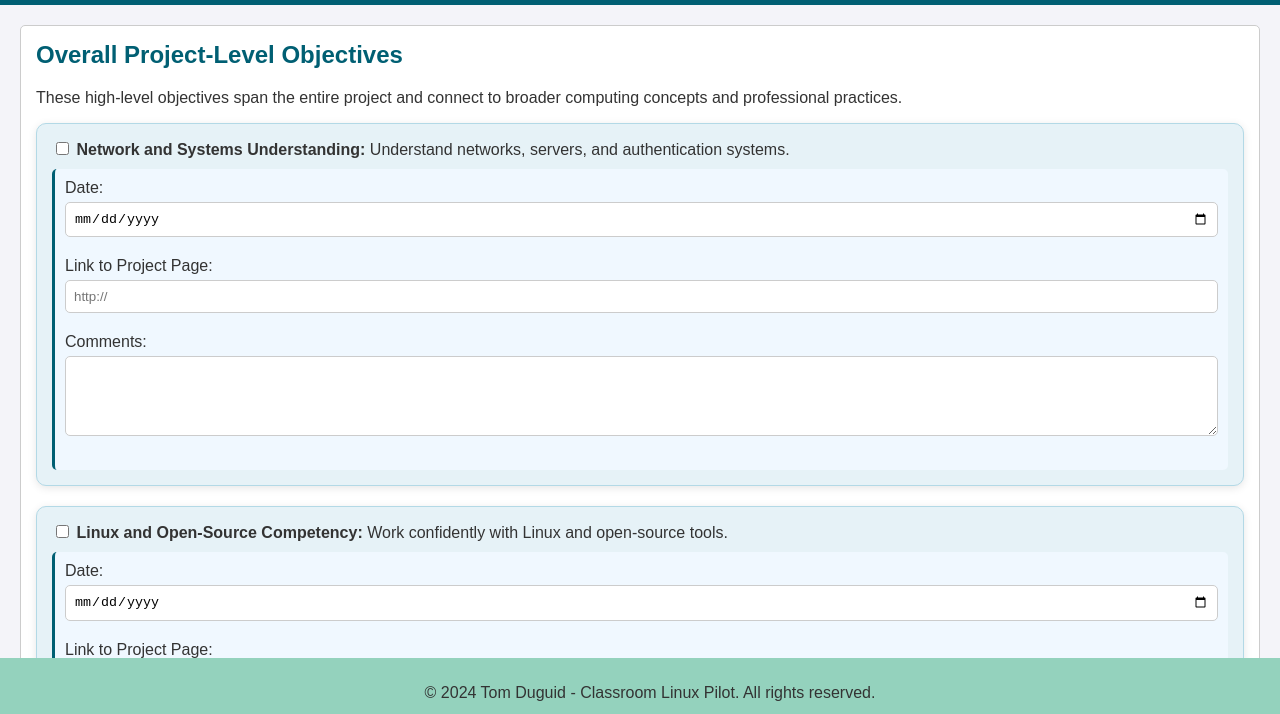
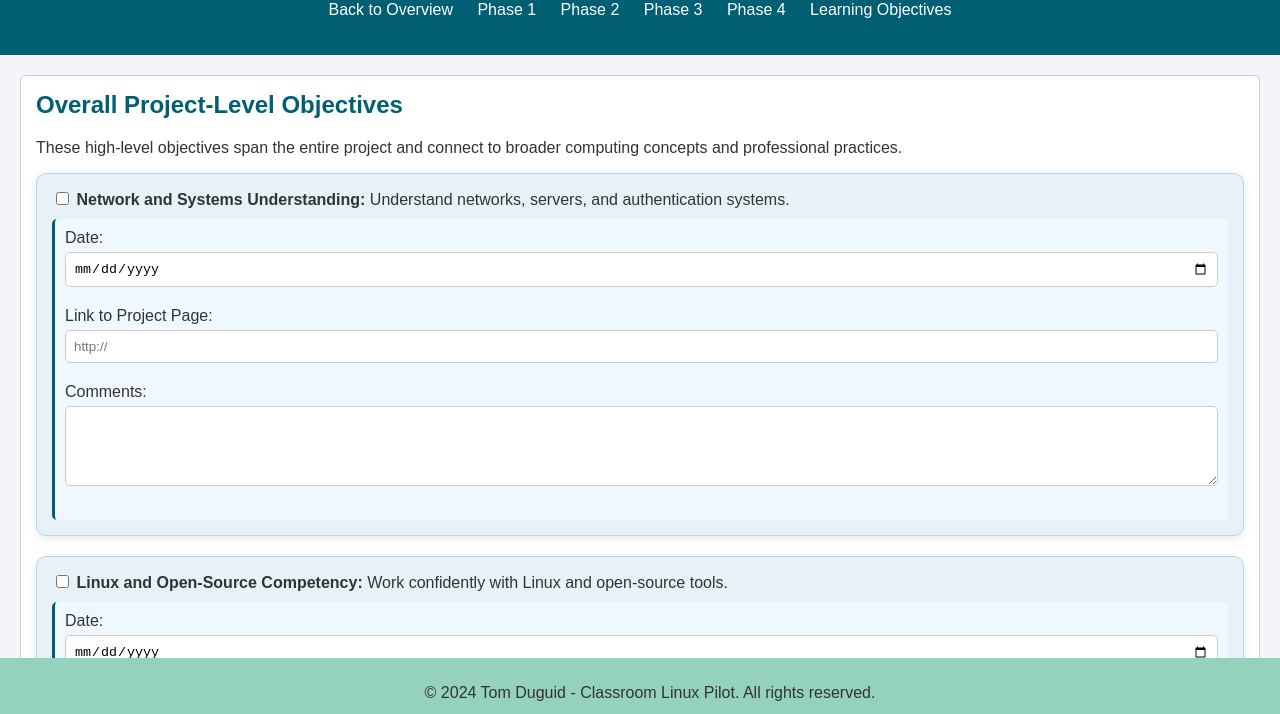
Before and after one commit to tomd1415/schoollinux, a website: page plan/learning-objectivies.html in a window 1280 px wide. Shown: the part 72-786 px from the top of the page. Drawn offline with Linux system fonts and the light colour scheme.

Commit message:
menu ui update

```diff
--- a/plan/learning-objectives.css
+++ b/plan/learning-objectives.css
@@ -15,6 +15,27 @@ header {
 header h1 {
     margin: 0;
 }
+
+nav ul {
+    list-style: none;
+    padding: 0;
+    text-align: center;
+}
+
+nav ul li {
+    display: inline-block;
+    margin: 0 10px;
+}
+
+nav ul li a {
+    color: white;
+    text-decoration: none;
+}
+
+nav ul li a:hover {
+    text-decoration: underline;
+}
+
 
 main {
     padding: 20px;
--- a/plan/learning-objectivies.html
+++ b/plan/learning-objectivies.html
@@ -10,6 +10,16 @@
 <body>
     <header>
         <h1>Classroom Linux Pilot - Learning Objectives</h1>
+        <nav>
+            <ul>
+                <li><a href="index.html">Back to Overview</a></li>
+                <li><a href="phase-1-detailed.html">Phase 1</a></li>
+                <li><a href="phase-2-detailed.html">Phase 2</a></li>
+                <li><a href="phase-3-detailed.html">Phase 3</a></li>
+                <li><a href="phase-4-detailed.html">Phase 4</a></li>
+                <li><a href="learning-objectivies.html" class="selected">Learning Objectives</a></li>
+            </ul>
+        </nav>
     </header>
     <main>
         <!-- Overall Project-Level Learning Objectives -->
--- a/plan/styles.css
+++ b/plan/styles.css
@@ -91,3 +91,11 @@ footer {
 .step-checkbox {
     margin-right: 5px;
 }
+
+
+a.selected {
+    background-color: #005f73;
+    font-weight:900;
+    color: #aaa;
+    text-decoration: underline;
+}
```
Also changed, not shown: plan/index.html (+6 -4 lines), plan/phase-1-detailed.html (+1 -0 lines), plan/phase-2-detailed.html (+1 -0 lines), plan/phase-3-detailed.html (+1 -0 lines), plan/phase-4-detailed.html (+1 -0 lines).
